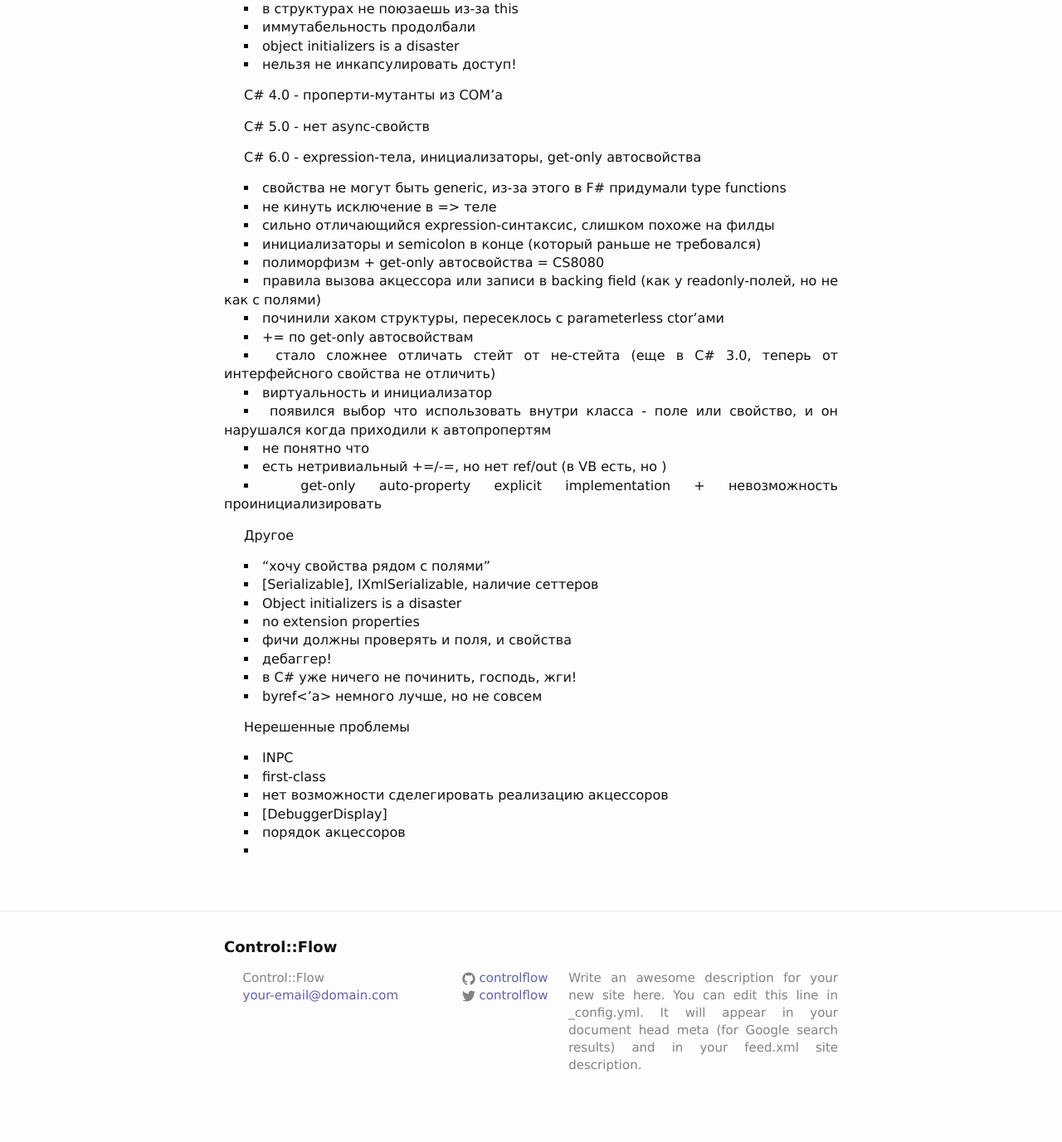
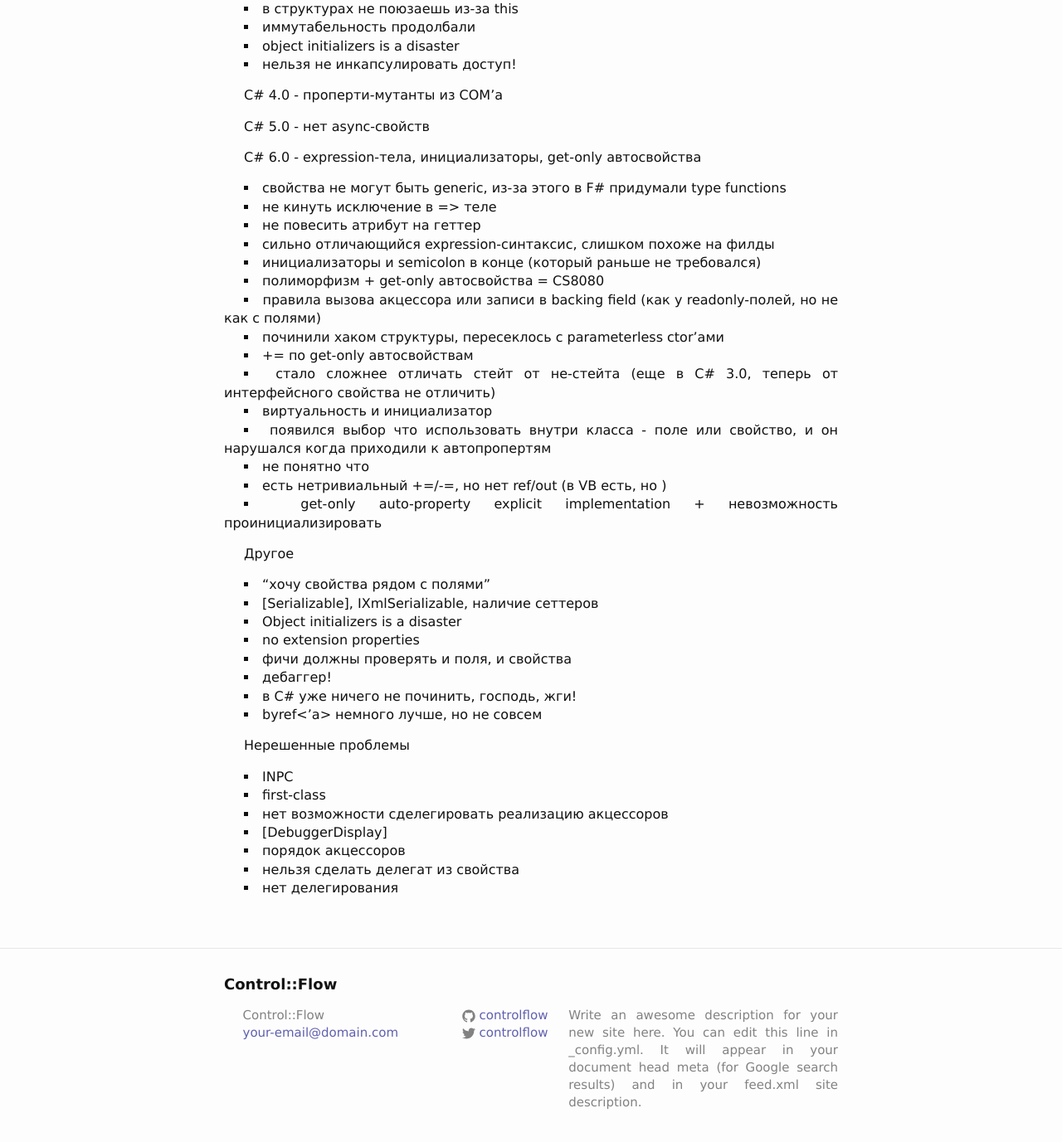
Before and after one commit to controlflow/controlflow.github.io, a Jekyll site: the page built from _posts/2015-04-08-csharp-properties-part3.markdown, in a window 1280 px wide and 1400 px high, scrolled down 2312 px. Shown: the top 1377 px of the window at 83% size. Built offline with Jekyll 4.4.1, drawn with Linux system fonts in a browser that asks for light colours; Markdown is read by kramdown in place of the engine named in the settings; comment, search, counter and statistics services are not loaded; before the commit the page ends 3667 px from its top, so only the background shows below that.

Commit message:
Update 2015-04-08-csharp-properties-part3.markdown

```diff
--- a/_posts/2015-04-08-csharp-properties-part3.markdown
+++ b/_posts/2015-04-08-csharp-properties-part3.markdown
@@ -112,6 +112,7 @@ C# 6.0 - expression-тела, инициализаторы, get-only автос
 
 * свойства не могут быть generic, из-за этого в F# придумали type functions
 * не кинуть исключение в => теле
+* не повесить атрибут на геттер
 * сильно отличающийся expression-синтаксис, слишком похоже на филды
 * инициализаторы и semicolon в конце (который раньше не требовался)
 * полиморфизм + get-only автосвойства = CS8080
@@ -144,4 +145,5 @@ C# 6.0 - expression-тела, инициализаторы, get-only автос
 * нет возможности сделегировать реализацию акцессоров
 * [DebuggerDisplay]
 * порядок акцессоров
-*
+* нельзя сделать делегат из свойства
+* нет делегирования
```
